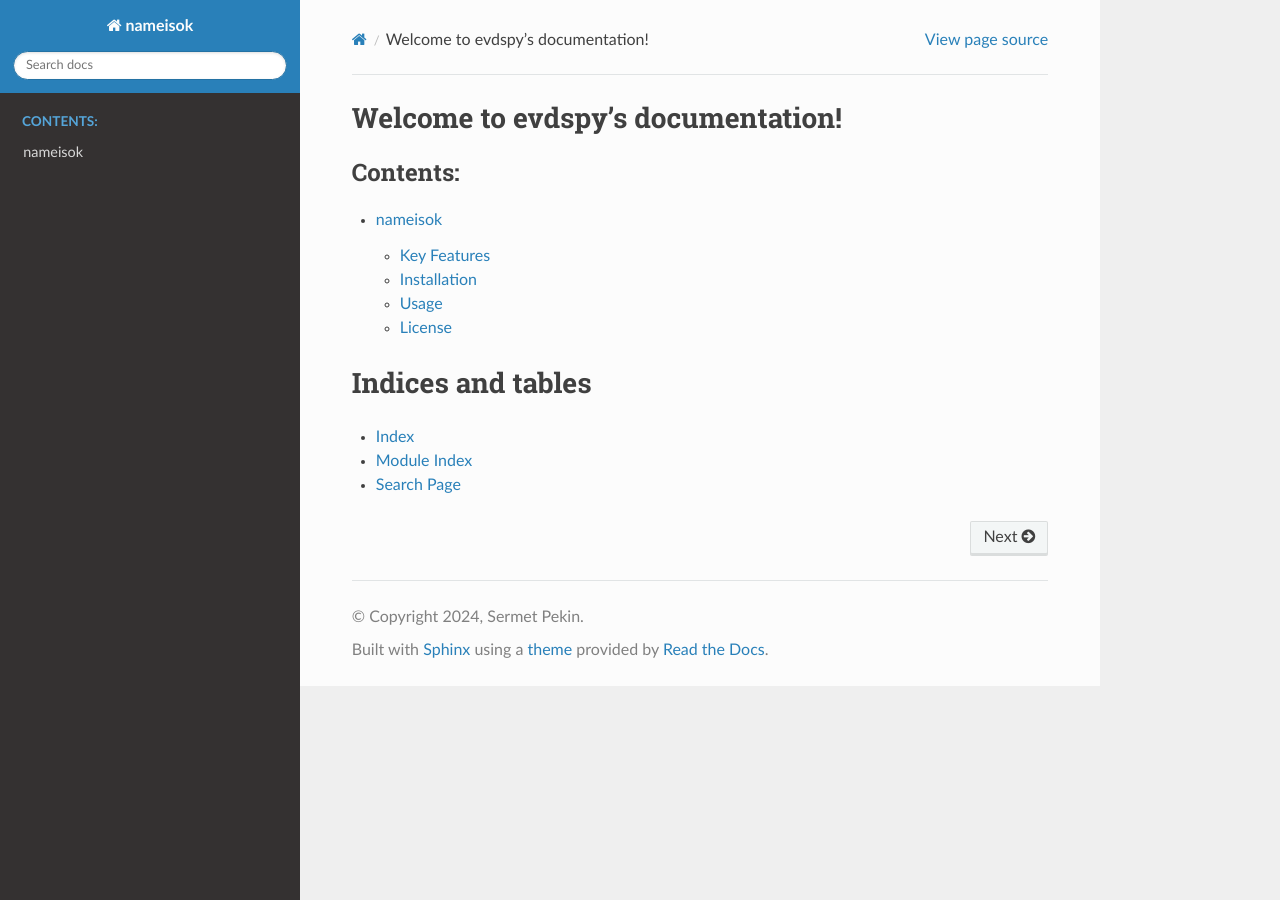
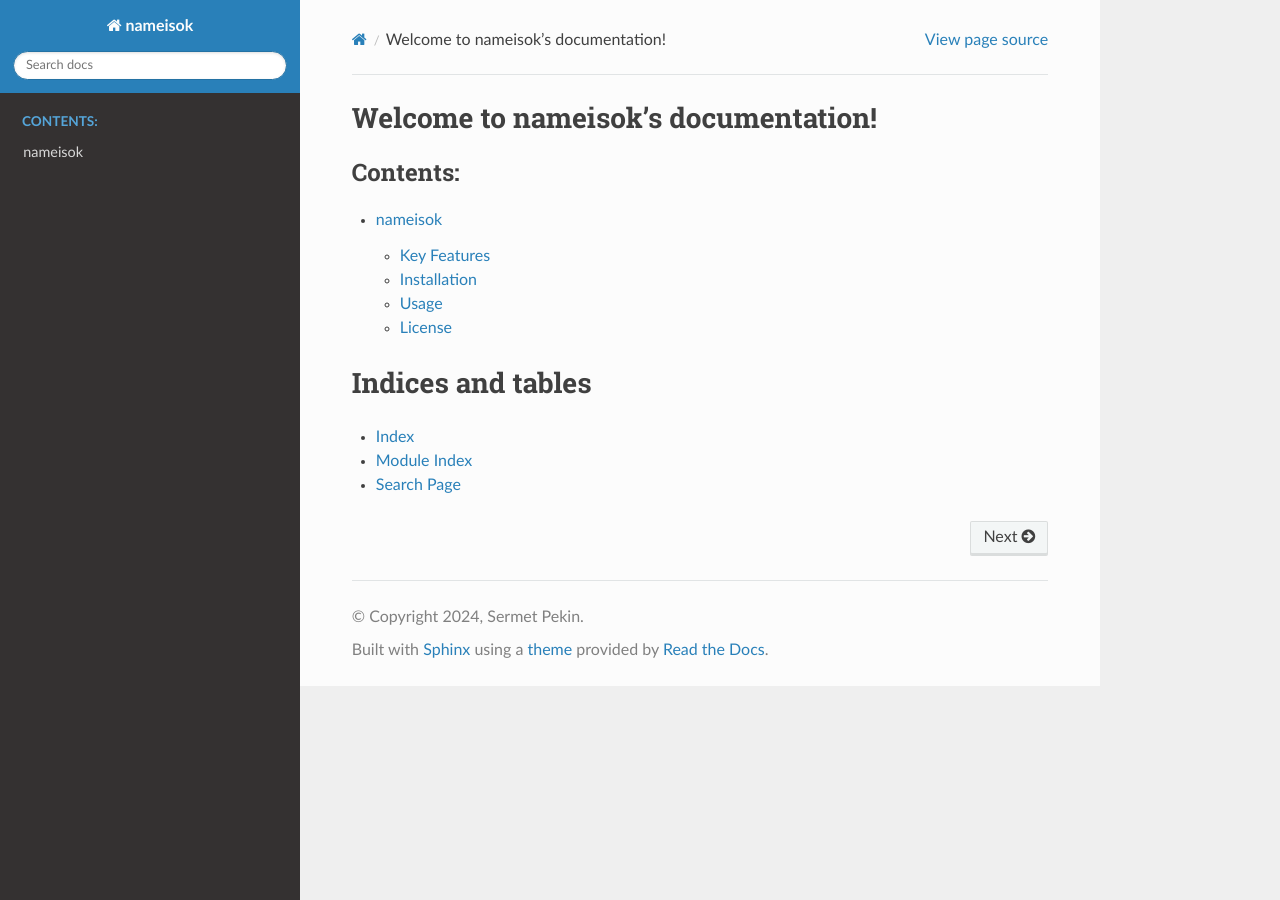
Before and after one commit to SermetPekin/nameisok, a Sphinx documentation site: the page built from docs/source/index.rst, in a window 1280 px wide. Built offline with Sphinx 7.4.7 and the Read the Docs theme 3.1.0, drawn with Linux system fonts in a browser that asks for light colours.

Commit message:
Update index.rst

```diff
--- a/docs/source/index.rst
+++ b/docs/source/index.rst
@@ -1,9 +1,9 @@
-.. evdspy documentation master file, created by
+.. nameisok documentation master file, created by
    sphinx-quickstart on Wed Apr 17 23:47:22 2024.
    You can adapt this file completely to your liking, but it should at least
    contain the root `toctree` directive.
 
-Welcome to evdspy's documentation!
+Welcome to nameisok's documentation!
 ==================================
 .. toctree::
    :maxdepth: 2
```
